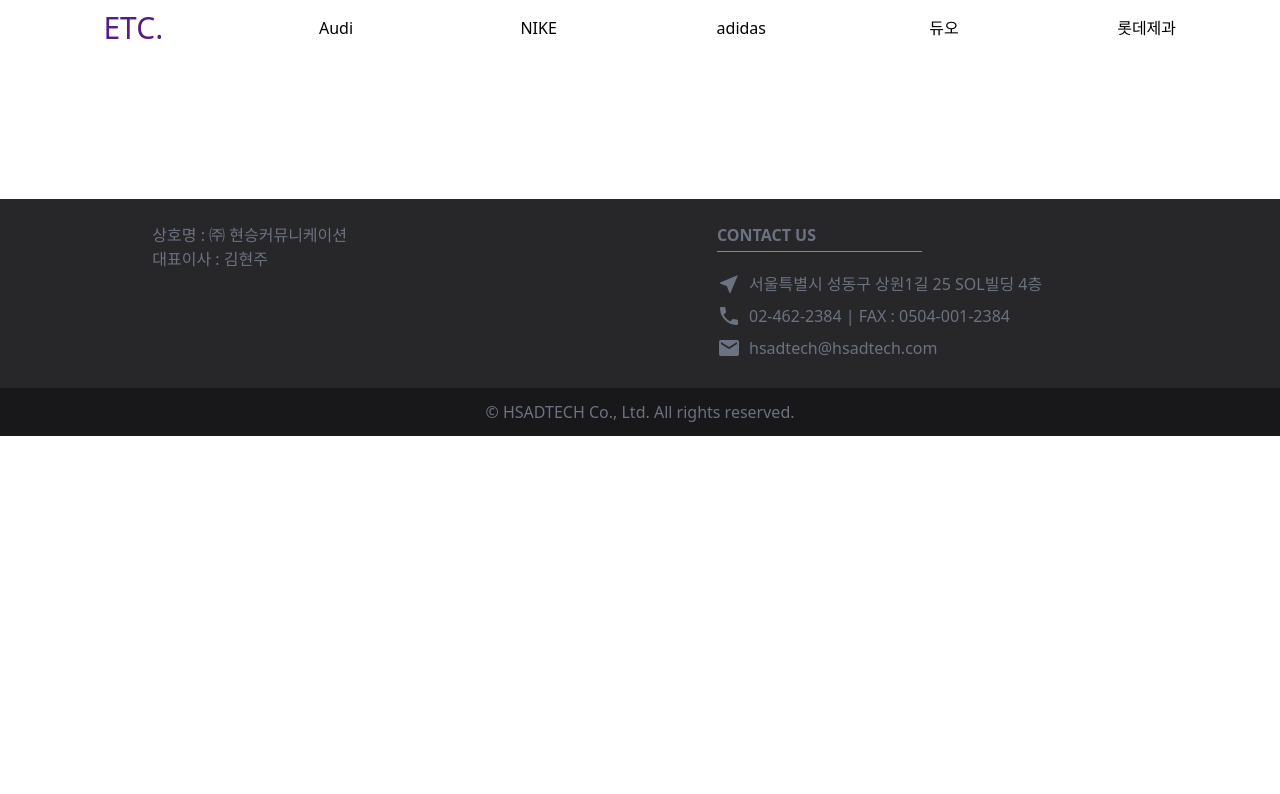
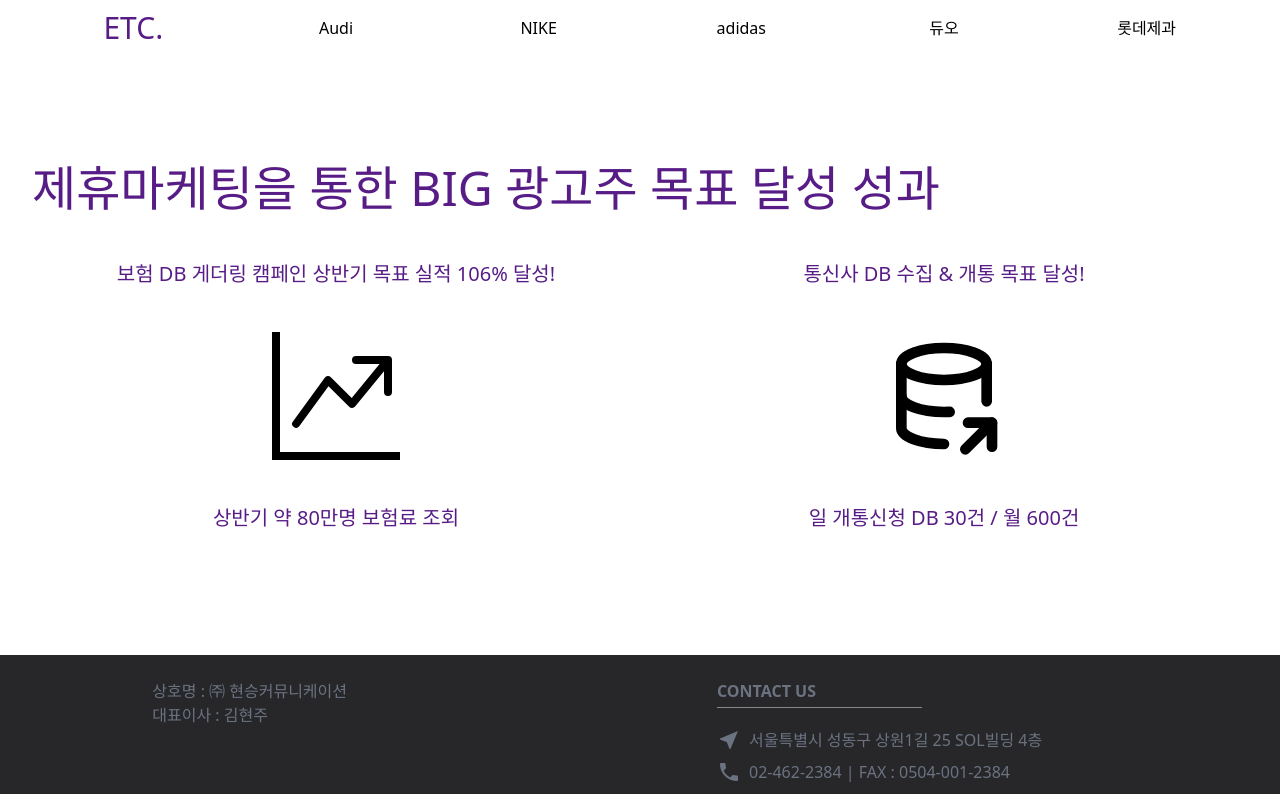
Before and after one commit to gksehfapd/hsadtech, a Next.js app: page /customer in a window 1280 px wide. Shown: the part 924-1718 px from the top of the page. Before the commit the page ends 1360 px from the top, so only its background shows below. Built offline with nearby package versions, Linux system fonts and the light colour scheme.

Commit message:
feat: customer update

```diff
--- a/pages/customer.tsx
+++ b/pages/customer.tsx
@@ -1,5 +1,7 @@
 import CustomerList from '@/components/customerList'
 import Layout from '@/components/layout'
+import { BsGraphUpArrow } from 'react-icons/bs'
+import { TbDatabaseShare } from 'react-icons/tb'
 
 const financeCustomer = ['삼성화재', '메리츠화재', '우리카드', '빗썸', '신한생명']
 const mobileCustomer = ['LG U+', 'KT', '', '', '']
@@ -21,7 +23,7 @@ export default function Customer() {
 					</span>
 				</div>
 			</div>
-			<div>
+			<div className="pb-12">
 				<CustomerList title="Finance" customer={financeCustomer}></CustomerList>
 				<CustomerList title="통신" customer={mobileCustomer}></CustomerList>
 				<CustomerList title="Game" customer={gameCustomer}></CustomerList>
@@ -29,6 +31,25 @@ export default function Customer() {
 				<CustomerList title="교육" customer={eduCustomer}></CustomerList>
 				<CustomerList title="ETC." customer={etcCustomer}></CustomerList>
 			</div>
+			<div className="flex flex-col pb-8 text-purple-900 break-keep">
+				<span className="text-5xl pb-10">제휴마케팅을 통한 BIG 광고주 목표 달성 성과</span>
+				<div className="flex text-xl h-72">
+					<div className="w-1/2 p-2 justify-between flex flex-col items-center">
+						<span>보험 DB 게더링 캠페인 상반기 목표 실적 106% 달성!</span>
+						<div className="flex w-full justify-center text-black">
+							<BsGraphUpArrow className="text-9xl" />
+						</div>
+						<span>상반기 약 80만명 보험료 조회</span>
+					</div>
+					<div className="w-1/2 p-2 justify-between flex flex-col items-center">
+						<span>통신사 DB 수집 & 개통 목표 달성!</span>
+						<div className="flex w-full justify-center text-black">
+							<TbDatabaseShare className="text-9xl" />
+						</div>
+						<span>일 개통신청 DB 30건 / 월 600건</span>
+					</div>
+				</div>
+			</div>
 		</Layout>
 	)
 }
```
